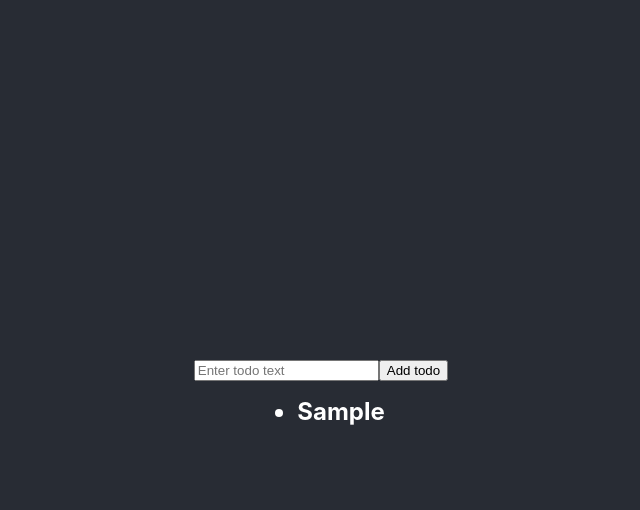
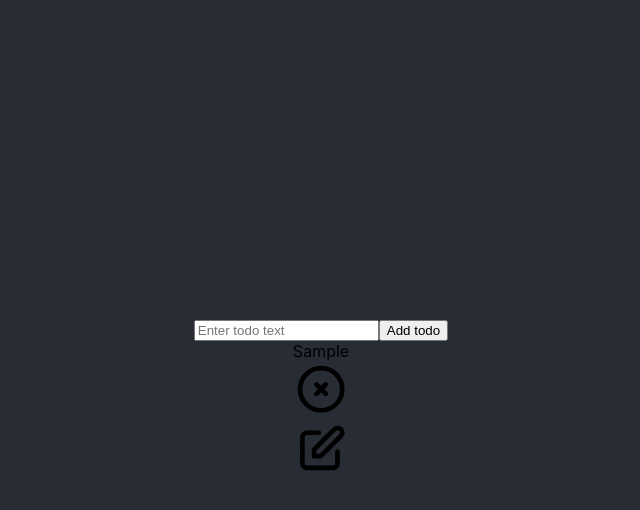
Before and after one commit to weabreus/TodoApp, a React (Create React App) app: page / in a window 1280 px wide. Both pictures are taken after typing "Sample" into the empty fields and a click on the button "Add todo". Shown: the top 510 px of the page, without its empty margins (319-959 px from the left). Built offline with nearby package versions, Linux system fonts and the light colour scheme.

Commit message:
Logic to Remove, Edit and Complete todos

```diff
--- /dev/null
+++ b/src/components/Todo.js
@@ -0,0 +1,70 @@
+import React, { useState } from "react";
+import TodoForm from "./TodoForm";
+
+function Todo({ todos, completeTodo, removeTodo, updateTodo }) {
+  const [edit, setEdit] = useState({
+    id: null,
+    value: "",
+  });
+
+  const submitUpdate = (value) => {
+    updateTodo(edit.id, value)
+
+    setEdit({
+        id: null,
+        value: ""
+    })
+  }
+
+  if (edit.id) {
+    return <TodoForm edit={edit} onSubmit={submitUpdate}/>
+  }
+  return todos.map((todo, index) => {
+    return (
+      <div
+        className={todo.isComplete ? "todo-row complete" : "todo-row"}
+        key={index}
+      >
+        <div key={todo.id} onClick={() => completeTodo(todo.id)}>
+          {todo.text}
+        </div>
+        <div className="icons">
+          {/* Delete Icon */}
+            <svg
+              xmlns="http://www.w3.org/2000/svg"
+              className="delete-icon"
+              fill="none"
+              viewBox="0 0 24 24"
+              stroke="currentColor"
+              strokeWidth="2"
+              onClick={() => removeTodo(todo.id)}
+            >
+              <path
+                strokeLinecap="round"
+                strokeLinejoin="round"
+                d="M10 14l2-2m0 0l2-2m-2 2l-2-2m2 2l2 2m7-2a9 9 0 11-18 0 9 9 0 0118 0z"
+              />
+            </svg>
+          {/* Edit Icon */}
+          <svg
+            xmlns="http://www.w3.org/2000/svg"
+            className="edit-icon"
+            fill="none"
+            viewBox="0 0 24 24"
+            stroke="currentColor"
+            strokeWidth="2"
+            onClick={() => setEdit({id: todo.id, value: todo.text})}
+          >
+            <path
+              strokeLinecap="round"
+              strokeLinejoin="round"
+              d="M11 5H6a2 2 0 00-2 2v11a2 2 0 002 2h11a2 2 0 002-2v-5m-1.414-9.414a2 2 0 112.828 2.828L11.828 15H9v-2.828l8.586-8.586z"
+            />
+          </svg>
+        </div>
+      </div>
+    );
+  });
+}
+
+export default Todo;
--- a/src/components/TodoForm.js
+++ b/src/components/TodoForm.js
@@ -1,7 +1,13 @@
-import React, { useState } from "react";
+import React, { useState, useEffect, useRef } from "react";
 
-function TodoForm(props) {
-  const [input, setInput] = useState("");
+const TodoForm = (props) => {
+  const [input, setInput] = useState(props.edit ? props.edit.value : "");
+
+  const inputRef = useRef(null);
+
+  useEffect(() => {
+    inputRef.current?.focus();
+  }, []);
 
   const handleChange = (e) => {
     setInput(e.target.value);
@@ -10,16 +16,33 @@ function TodoForm(props) {
   const onSubmitHandler = (e) => {
     e.preventDefault();
 
+    if (props.addTodo) {
     props.addTodo({
       id: Math.floor(Math.random() * 1000),
       text: input,
     });
+    } else {
+      props.onSubmit(input);
+    }
 
     setInput("");
   };
-
   return (
     <form className="todo-form" onSubmit={onSubmitHandler}>
+      {props.edit ? (
+        <>
+          <input
+            type={"text"}
+            placeholder={"Update todo"}
+            value={input}
+            name={"text"}
+            className={"todo-input edit"}
+            onChange={handleChange}
+          />
+          <button className="todo-button edit">Update todo</button>
+        </>
+      ) : (
+        <>
           <div className="input-wrapper">
             <input
               type={"text"}
@@ -31,8 +54,10 @@ function TodoForm(props) {
             />
             <button className="todo-button">Add todo</button>
           </div>
+        </>
+      )}
     </form>
   );
-}
+};
 
 export default TodoForm;
--- a/src/components/TodoList.js
+++ b/src/components/TodoList.js
@@ -1,12 +1,13 @@
-import React, { useEffect, useReducer } from "react";
+import React, { useReducer } from "react";
+import TodoForm from "./TodoForm";
 import reducer from "../services/reducers/reducer";
-import TodoForm from "./TodoForm";
+import Todo from "./Todo";
 
 const initialState = {
   items: [],
 };
 
-function TodoList() {
+const TodoList = () => {
   const [state, dispatch] = useReducer(reducer, initialState);
 
   const addTodo = (todo) => {
@@ -17,21 +18,67 @@ function TodoList() {
     dispatch({
       type: "set_items",
       payload: {
-        items: todo,
+        items: { id: Math.floor(Math.random() * 10000), text: todo.text, isComplete: false },
       },
     });
   };
 
+  const updateTodo = (id, newValue) => {
+    console.log(id, newValue)
+    if (!newValue || /^\s*$/.test(newValue)) {
+      return;
+    }
+
+    dispatch({
+      type: "update_items",
+      payload: {
+        items: state.items.map((item) => {
+          if (item.id === id) {
+            item.text = newValue
+            return item
+          } else {
+            return item
+          }
+        })
+      }
+    })
+  }
+
+  const removeTodo = (id) => {
+
+    let removeArr = [...state.items].filter((item) => item.id !== id)
+
+    dispatch({
+      type: "remove_item",
+      payload: {
+        items: removeArr
+      }
+    })
+  }
+
+  const completeTodo = (id) => {
+    let updatedTodos = state.items.map((todo) => {
+      if (todo.id === id) {
+        todo.isComplete = !todo.isComplete
+      }
+
+      return todo
+    })
+
+    dispatch({
+      type: "update_items",
+      payload: {
+        items: updatedTodos
+      }
+    })
+  }
+
   return (
     <>
-    <TodoForm addTodo={addTodo}/>
-    <ul className="items-container">
-      {state.items.map((item) => (
-        <li key={item.id}>{item.text}</li>
-      ))}
-    </ul>
+      <TodoForm addTodo={addTodo} />
+      <Todo todos={state.items} completeTodo={completeTodo} removeTodo={removeTodo} updateTodo={updateTodo}/>
     </>
   );
-}
+};
 
 export default TodoList;
--- a/src/services/reducers/reducer.js
+++ b/src/services/reducers/reducer.js
@@ -6,6 +6,18 @@ export default function reducer(state, action) {
         items: [action.payload.items, ...state.items],
       };
     }
+    case "update_items": {
+      return {
+        ...state,
+        items: action.payload.items
+      };
+    }
+    case "remove_item": {
+      return {
+        ...state,
+        items: action.payload.items
+      };
+    }
     default: {
       return state;
     }
```
Lines whose indentation alone changed are shown as unchanged.
